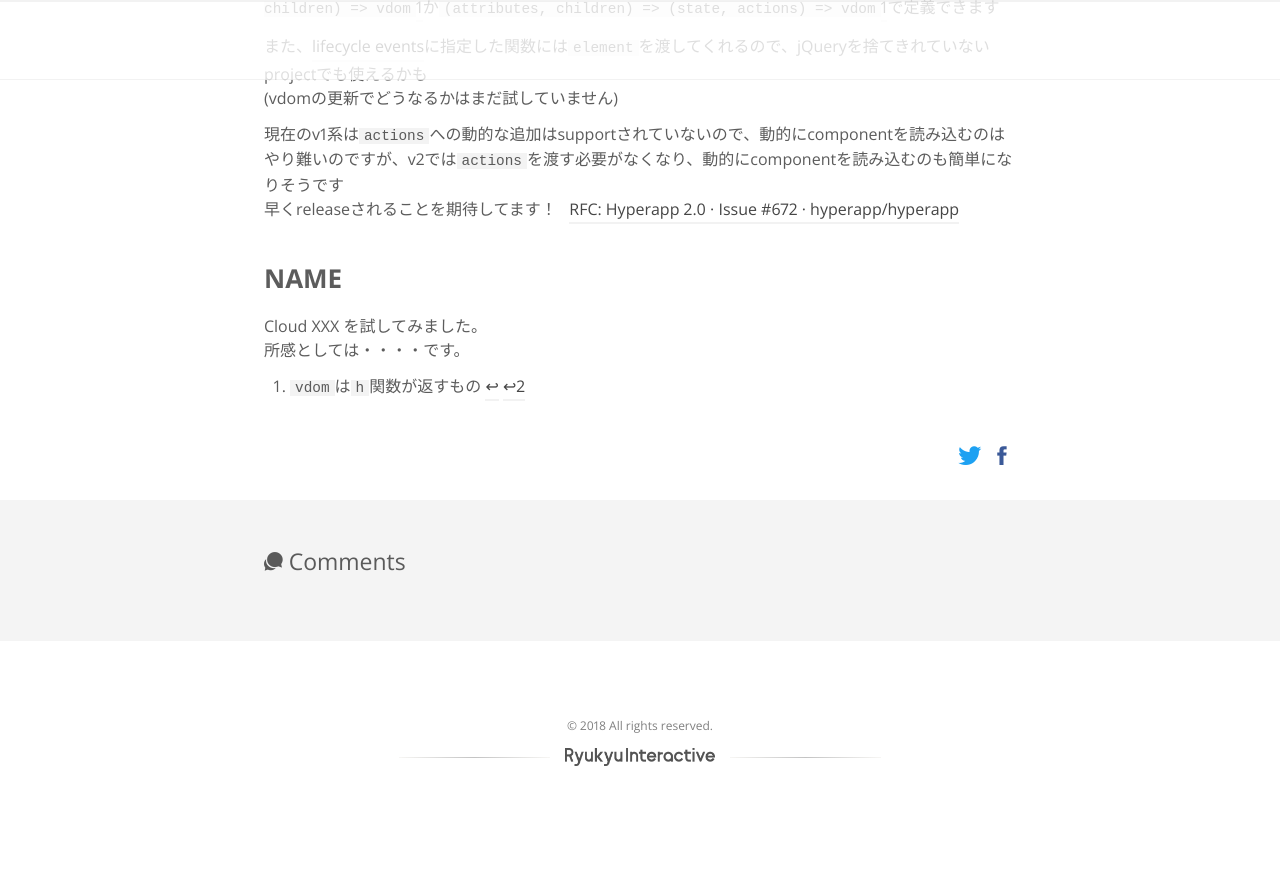
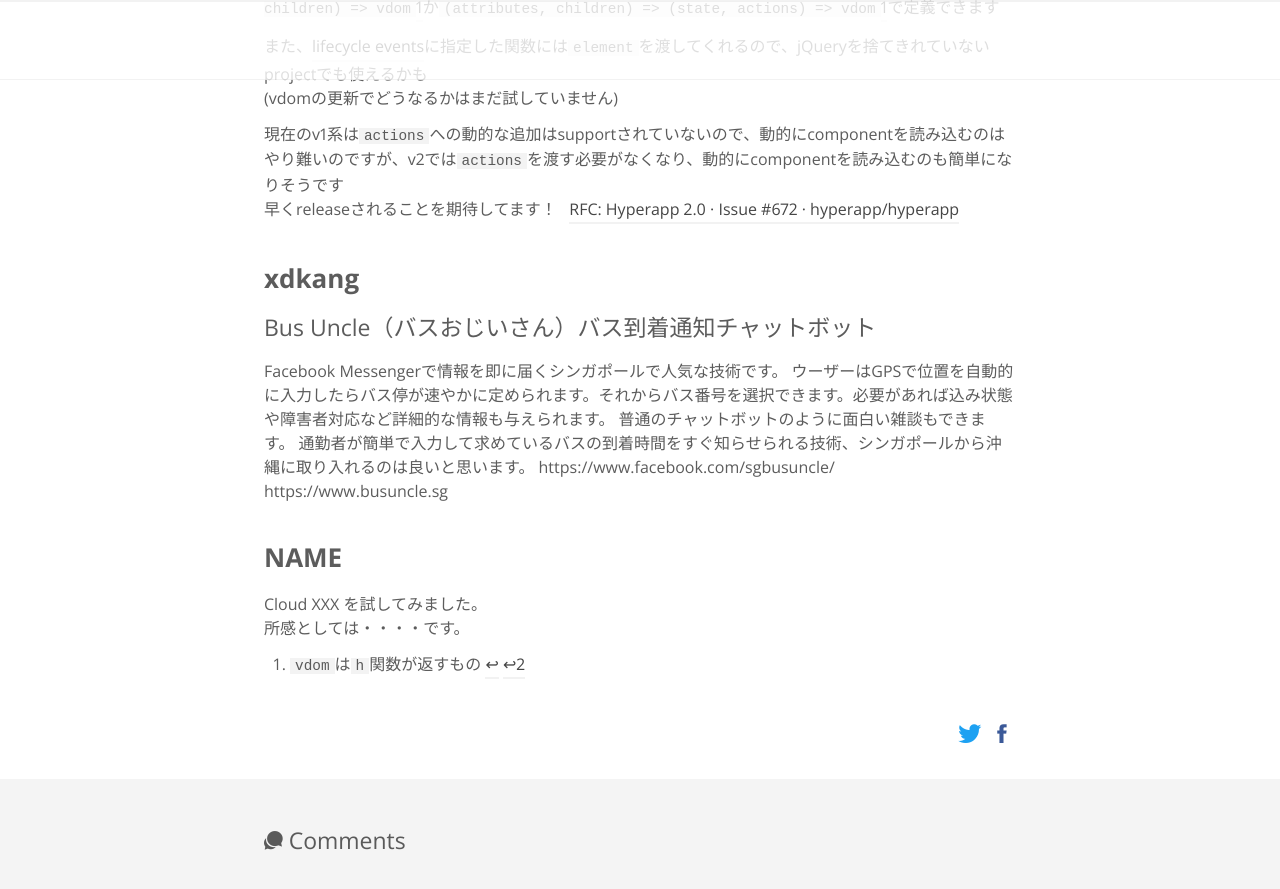
Before and after one commit to RyukyuInteractive/tech.ryukyu-i.co.jp, a Jekyll site: the page built from _posts/2018-04-11-tech-lunch-20180411.md, in a window 1280 px wide and 900 px high, scrolled down 895 px. Shown: the top 889 px of the window. Built offline with Jekyll 4.4.1, drawn with Linux system fonts in a browser that asks for light colours; a script that is not in the unit is left out; comment, search, counter and statistics services are not loaded; before the commit the page ends 1726 px from its top, so only the background shows below that.

Commit message:
Update 2018-04-11-tech-lunch-20180411.md

```diff
--- a/_posts/2018-04-11-tech-lunch-20180411.md
+++ b/_posts/2018-04-11-tech-lunch-20180411.md
@@ -42,6 +42,17 @@
 [RFC: Hyperapp 2.0 · Issue #672 · hyperapp/hyperapp](https://github.com/hyperapp/hyperapp/issues/672)
 
 
+## xdkang
+
+### Bus Uncle（バスおじいさん）バス到着通知チャットボット
+
+Facebook Messengerで情報を即に届くシンガポールで人気な技術です。
+ウーザーはGPSで位置を自動的に入力したらバス停が速やかに定められます。それからバス番号を選択できます。必要があれば込み状態や障害者対応など詳細的な情報も与えられます。
+普通のチャットボットのように面白い雑談もできます。
+通勤者が簡単で入力して求めているバスの到着時間をすぐ知らせられる技術、シンガポールから沖縄に取り入れるのは良いと思います。
+https://www.facebook.com/sgbusuncle/
+https://www.busuncle.sg
+
 ## NAME
 
 Cloud XXX を試してみました。
```
